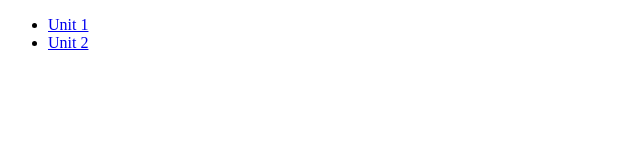
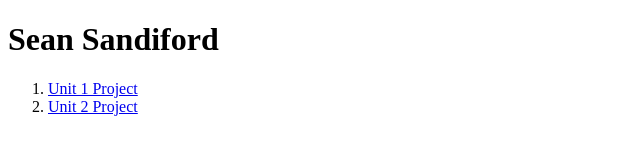
Before and after one commit to Sean0034/Sean0034.github.io, a plain HTML site: page index.html in a window 1280 px wide. Shown: the whole page, without its empty margins (0-640 px from the left). Drawn offline with Linux system fonts and the light colour scheme.

Commit message:
Added a few pages and navigation.

```diff
--- a/index.html
+++ b/index.html
@@ -7,9 +7,10 @@
     <link href="style.css" rel="stylesheet" type="text/css" />
   </head>
   <body>
-    <ul>
-      <li><a href="unit1.html">Unit 1</a></li>
-      <li><a href="unit2.html">Unit 2</a></li>
+    <h1>Sean Sandiford</h1>
+    <ol>
+      <li><a href="unit1.html">Unit 1 Project</a></li>
+      <li><a href="unit2.html">Unit 2 Project</a></li>
 
     <script src="script.js"></script>
   </body>
```
Also changed, not shown: unit1.html (added, +1 -0 lines), unit2.html (added, +1 -0 lines).
